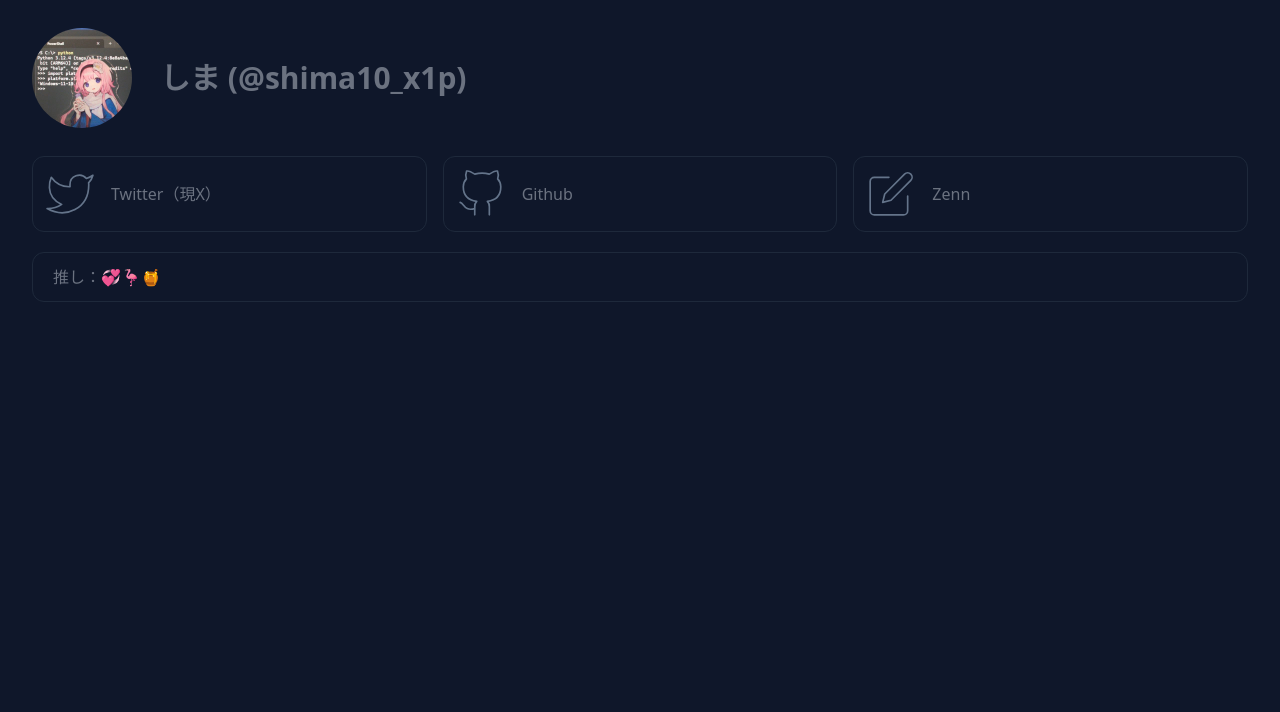
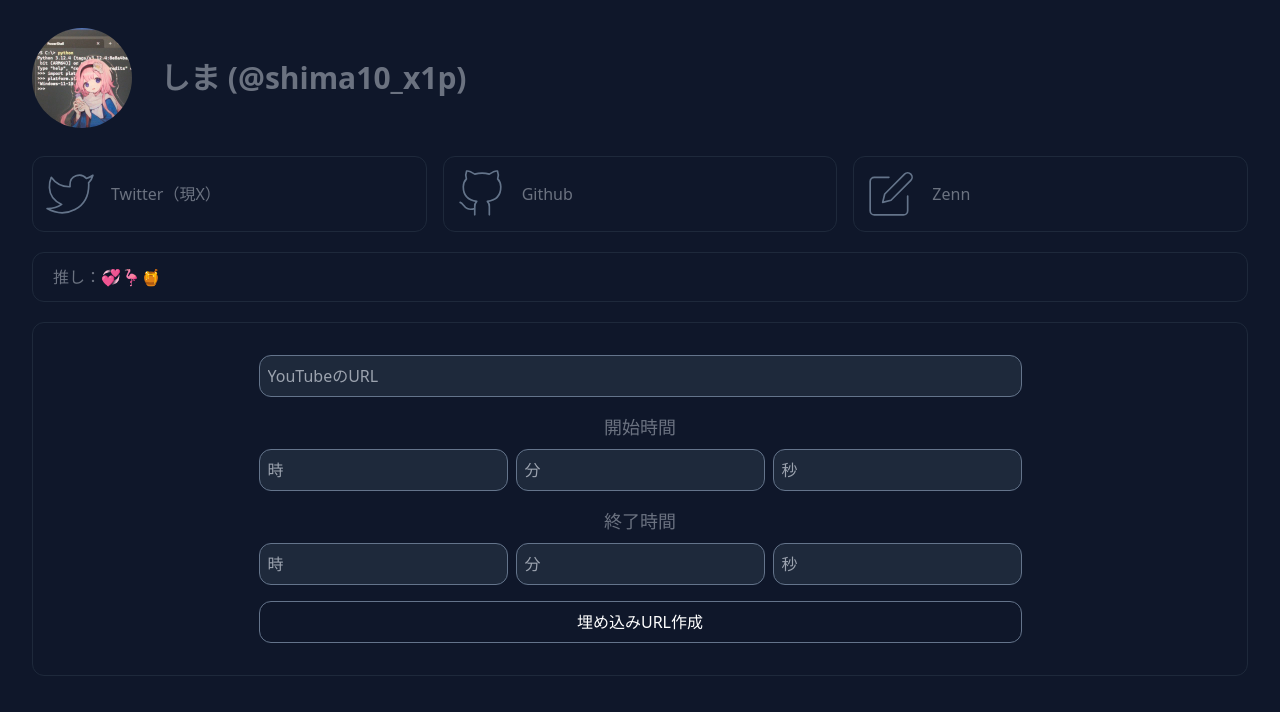
Before and after one commit to shima10-x1p/shima10-x1p.github.io, a React (Vite) app: page / in a window 1280 px wide. Shown: the top 712 px of the page. Built offline with nearby package versions, Linux system fonts and the light colour scheme.

Commit message:
Youtube埋め込みURL作成するツールを作成(仮)

```diff
--- a/src/App.jsx
+++ b/src/App.jsx
@@ -3,6 +3,7 @@ import './App.css'
 import NavBar from './components/NavBar'
 import InfoCard from './components/InfoCard'
 import LikesCard from './components/LikesCard'
+import YouTubeEmbedApp from './components/YoutubeEmbedApp'
 import xIcon from './assets/twitter.svg'
 import githubIcon from './assets/github.svg'
 import editIcon from './assets/edit.svg'
@@ -21,6 +22,8 @@ function App() {
       <div>
         <LikesCard />
       </div>
+
+      <YouTubeEmbedApp />
     </>
   )
 }
--- /dev/null
+++ b/src/components/YoutubeEmbedApp.jsx
@@ -0,0 +1,135 @@
+import React, { useState } from "react";
+import { Input } from "./ui/input";
+import { Button } from "./ui/button";
+import { Card, CardContent } from "./ui/card";
+
+const YouTubeEmbedApp = () => {
+  const [youtubeUrl, setYoutubeUrl] = useState("");
+  const [embedUrl, setEmbedUrl] = useState("");
+  const [start, setStart] = useState({ hours: "", minutes: "", seconds: "" });
+  const [end, setEnd] = useState({ hours: "", minutes: "", seconds: "" });
+
+  const formatTime = (time) => {
+    const { hours, minutes, seconds } = time;
+    let totalSeconds = 0;
+    if (hours) totalSeconds += parseInt(hours, 10) * 3600;
+    if (minutes) totalSeconds += parseInt(minutes, 10) * 60;
+    if (seconds) totalSeconds += parseInt(seconds, 10);
+    return totalSeconds > 0 ? totalSeconds : "";
+  };
+
+  const convertToEmbedUrl = (url) => {
+    const regex = /(?:https?:\/\/)?(?:www\.)?youtu(?:\.be|be\.com)\/(?:watch\?v=|embed\/|v\/|live\/)?([^&\n?#]+)(?:[?&].*)?/;
+    const match = url.match(regex);
+    if (!match) return "";
+    let embedUrl = `https://www.youtube.com/embed/${match[1]}`;
+    const params = [];
+    const startTime = formatTime(start);
+    const endTime = formatTime(end);
+    if (startTime) params.push(`start=${startTime}`);
+    if (endTime) params.push(`end=${endTime}`);
+    if (params.length > 0) embedUrl += `?${params.join("&")}`;
+    return embedUrl;
+  };
+
+  const handleConvert = () => {
+    const embed = convertToEmbedUrl(youtubeUrl);
+    setEmbedUrl(embed);
+  };
+
+  return (
+    <div className="flex flex-col items-center py-4 border border-slate-800 rounded-xl my-5 px-3">
+      <div className="flex flex-col items-center gap-4 w-full">
+        <div className="flex flex-col">
+          <Input
+            type="text"
+            placeholder="YouTubeのURL"
+            value={youtubeUrl}
+            onChange={(e) => setYoutubeUrl(e.target.value)}
+            className="my-4 w-80"
+          />
+          <div className="flex flex-col gap-4 mb-4">
+            <div>
+              <h2 className="text-lg mb-2 text-gray-500">開始時間</h2>
+              <div className="flex gap-2">
+                <Input
+                  type="number"
+                  placeholder="時"
+                  value={start.hours}
+                  onChange={(e) => setStart({ ...start, hours: e.target.value })}
+                  className="w-24"
+                />
+                <Input
+                  type="number"
+                  placeholder="分"
+                  value={start.minutes}
+                  onChange={(e) => setStart({ ...start, minutes: e.target.value })}
+                  className="w-24"
+                />
+                <Input
+                  type="number"
+                  placeholder="秒"
+                  value={start.seconds}
+                  onChange={(e) => setStart({ ...start, seconds: e.target.value })}
+                  className="w-24"
+                />
+              </div>
+            </div>
+            <div>
+              <h2 className="text-lg mb-2 text-gray-500">終了時間</h2>
+              <div className="flex gap-2">
+                <Input
+                  type="number"
+                  placeholder="時"
+                  value={end.hours}
+                  onChange={(e) => setEnd({ ...end, hours: e.target.value })}
+                  className="w-24"
+                />
+                <Input
+                  type="number"
+                  placeholder="分"
+                  value={end.minutes}
+                  onChange={(e) => setEnd({ ...end, minutes: e.target.value })}
+                  className="w-24"
+                />
+                <Input
+                  type="number"
+                  placeholder="秒"
+                  value={end.seconds}
+                  onChange={(e) => setEnd({ ...end, seconds: e.target.value })}
+                  className="w-24"
+                />
+              </div>
+            </div>
+          </div>
+          <Button onClick={handleConvert} className="mb-4">埋め込みURL作成</Button>
+        </div>
+        {embedUrl && (
+          <div className="flex flex-col items-center w-full">
+            <Card className="w-full max-w-2xl">
+              <CardContent>
+                <iframe
+                  src={embedUrl}
+                  title="YouTube Video"
+                  className="w-full aspect-video"
+                  frameBorder="0"
+                  allow="accelerometer; autoplay; clipboard-write; encrypted-media; gyroscope; picture-in-picture"
+                  allowFullScreen
+                ></iframe>
+              </CardContent>
+            </Card>
+            <h2 className="text-lg font-medium mb-2">埋め込みURL</h2>
+            <Input
+              type="text"
+              value={embedUrl}
+              readOnly
+              className="mb-4 w-96"
+            />
+          </div>
+        )}
+      </div>
+    </div>
+  );
+};
+
+export default YouTubeEmbedApp;
--- /dev/null
+++ b/src/components/ui/button.jsx
@@ -0,0 +1,12 @@
+import React from 'react';
+
+export const Button = ({ children, onClick, className }) => {
+  return (
+    <button
+      onClick={onClick}
+      className={`border border-solid border-slate-500 text-white px-4 py-2 rounded-xl ${className}`}
+    >
+      {children}
+    </button>
+  );
+};
--- /dev/null
+++ b/src/components/ui/card.jsx
@@ -0,0 +1,13 @@
+import React from 'react';
+
+export const Card = ({ children, className }) => {
+  return (
+    <div className={`shadow-md p-4 rounded ${className}`}>
+      {children}
+    </div>
+  );
+};
+
+export const CardContent = ({ children }) => {
+  return <div className="p-2">{children}</div>;
+};
--- /dev/null
+++ b/src/components/ui/input.jsx
@@ -0,0 +1,13 @@
+import React from 'react';
+
+export const Input = ({ type, placeholder, value, onChange, className }) => {
+  return (
+    <input
+      type={type}
+      placeholder={placeholder}
+      value={value}
+      onChange={onChange}
+      className={`border p-2 rounded-xl ${className} text-gray-500 bg-slate-800 border-slate-500 w-full`}
+    />
+  );
+};
```
